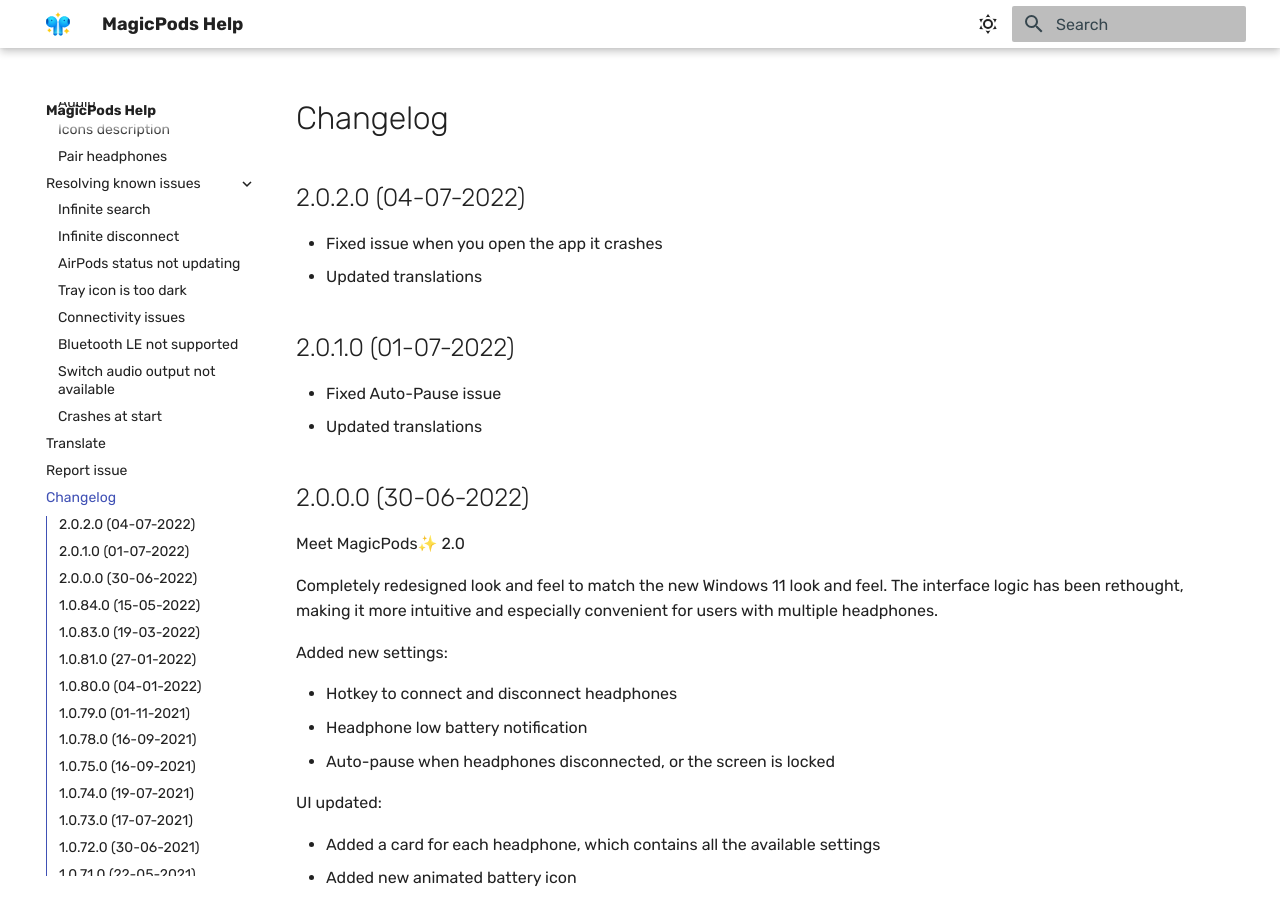
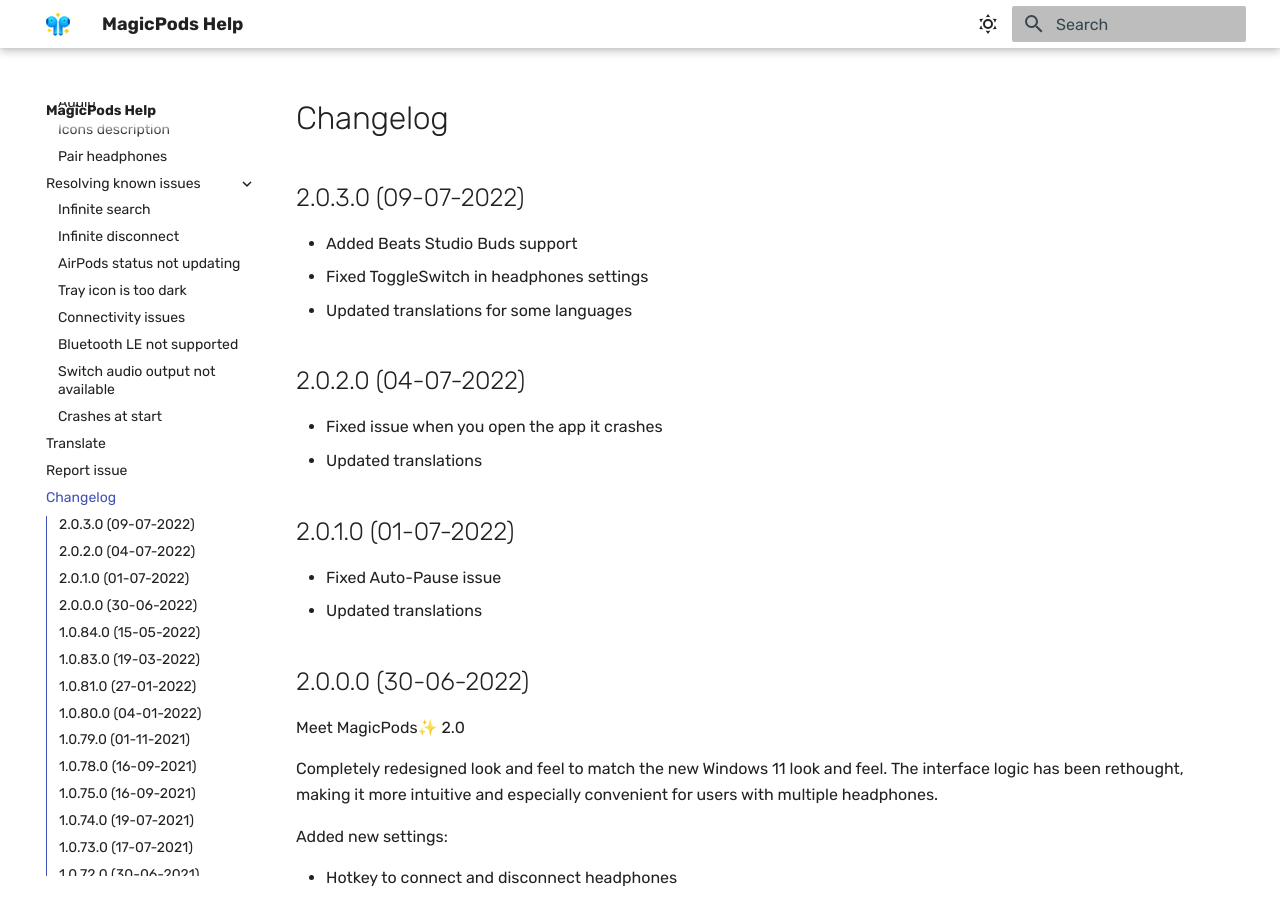
Before and after one commit to steam3d/help.magicpods.app, an MkDocs documentation site: the page built from docs/changelog.md, in a window 1280 px wide and 900 px high. Built offline with MkDocs 1.6.1 and Material for MkDocs 9.7.7, drawn with Linux system fonts in a browser that asks for light colours.

Commit message:
Updated wiki

```diff
--- a/docs/changelog.md
+++ b/docs/changelog.md
@@ -1,3 +1,9 @@
+## 2.0.3.0 (09-07-2022)
+
+- Added Beats Studio Buds support
+- Fixed ToggleSwitch in headphones settings
+- Updated translations for some languages
+
 ## 2.0.2.0 (04-07-2022)
 
 - Fixed issue when you open the app it crashes
```
Also changed, not shown: docs/fun-capability.md (+1 -0 lines).
